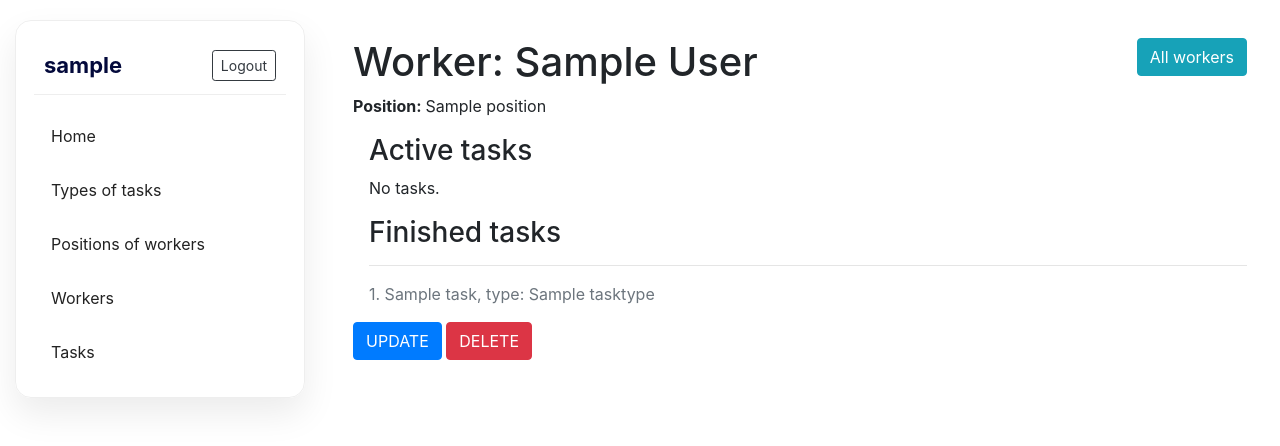
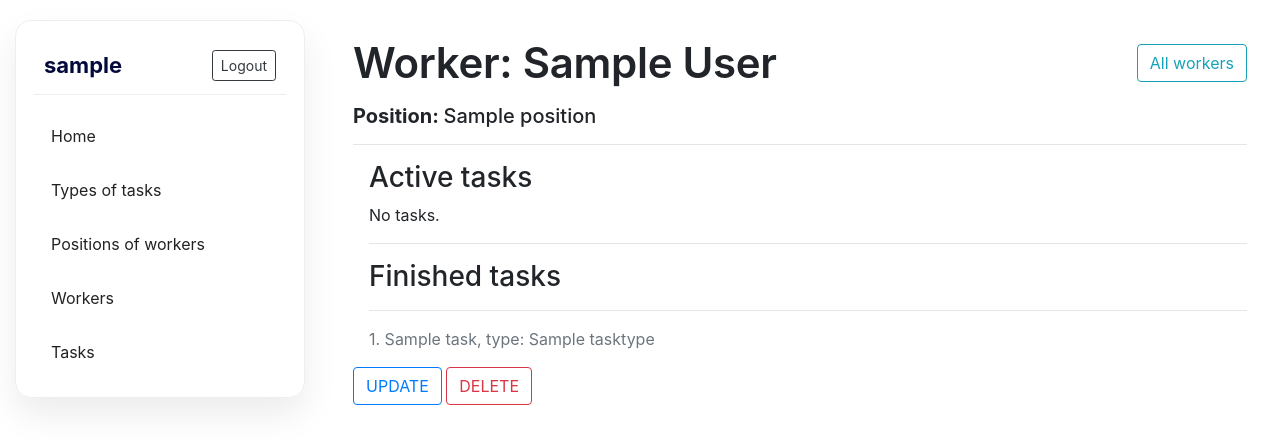
Before and after one commit to anastasiiaoshega513/IT-company-department-manager, a Django app: page /workers/1/ in a window 1280 px wide. Shown: the top 446 px of the page. Run offline with Django 5.2, Linux system fonts and the light colour scheme; a user stored in the database is signed in; tables that the repository leaves empty hold one stand-in row (values such as "Sample post").

Commit message:
updated styles for worker list/delete/update/detail pages

```diff
--- a/templates/task_manager/worker_detail.html
+++ b/templates/task_manager/worker_detail.html
@@ -1,8 +1,12 @@
 {% extends "base.html" %}
 
 {% block content %}
-  <h1>Worker: {{ worker.first_name }} {{ worker.last_name }}  <a class="btn btn-info" style="float: right" href="{% url 'task_manager:worker-list' %}">All workers</a></h1>
-  <p><strong>Position: </strong>{{ worker.position.name }}</p>
+  <div class="d-flex justify-content-between align-items-center mb-3">
+    <h1 class="page-title mb-0">Worker: {{ worker.first_name }} {{ worker.last_name }}</h1>
+    <a class="btn btn-outline-info mb-0" href="{% url 'task_manager:worker-list' %}">All workers</a>
+  </div>
+  <h5><strong>Position: </strong>{{ worker.position.name }}</h5>
+  <hr>
   <div class="ml-3">
     <h3>Active tasks</h3>
     {% for task in uncompleted_tasks %}
@@ -11,6 +15,7 @@
     {% empty %}
       <p>No tasks.</p>
     {% endfor %}
+    <hr>
     <h3>Finished tasks</h3>
     {% for task in completed_tasks %}
       <hr>
@@ -20,7 +25,7 @@
     {% endfor %}
   </div>
   {% if request.user == worker or request.user.is_superuser %}
-    <a class="btn btn-primary" href="{% url 'task_manager:worker-update' pk=worker.id %}">UPDATE</a>
-    <a class="btn btn-danger" href="{% url 'task_manager:worker-delete' pk=worker.id %}">DELETE</a>
+    <a class="btn btn-outline-primary mb-0" href="{% url 'task_manager:worker-update' pk=worker.id %}">UPDATE</a>
+    <a class="btn btn-outline-danger mb-0" href="{% url 'task_manager:worker-delete' pk=worker.id %}">DELETE</a>
   {% endif %}
 {% endblock %}
```
Also changed, not shown: templates/task_manager/worker_confirm_delete.html (+10 -10 lines), templates/task_manager/worker_form.html (+8 -6 lines), templates/task_manager/worker_list.html (+5 -2 lines).
